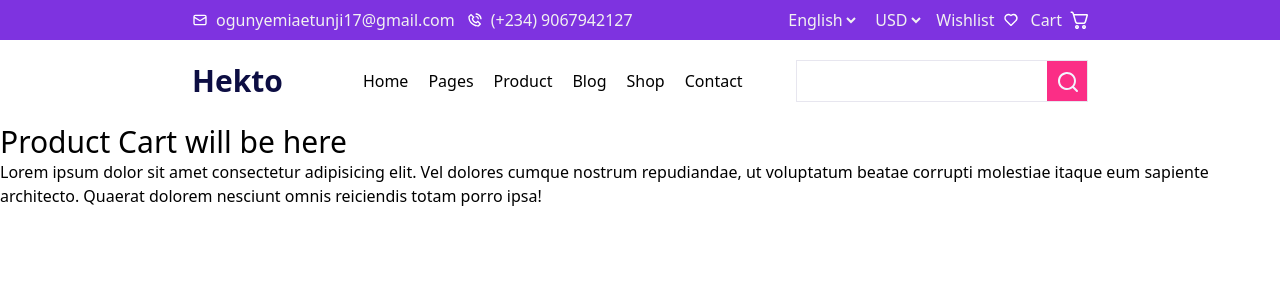
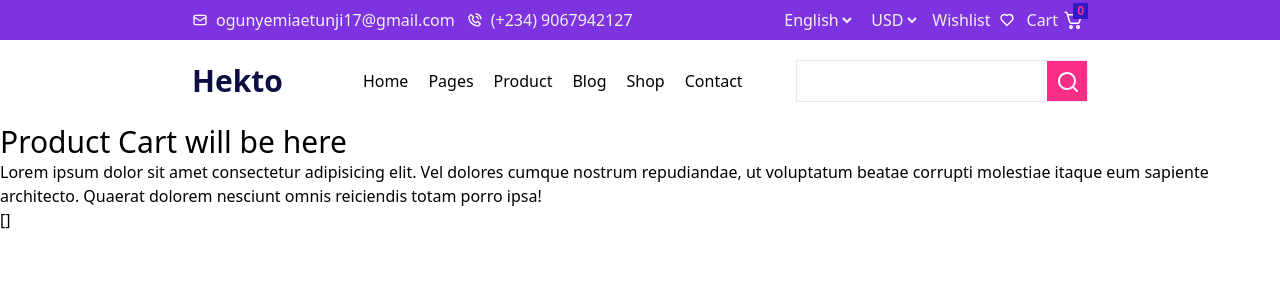
Before and after one commit to Jamleads/Ecommerce-React-app, a React (Vite) app: page /cart in a window 1280 px wide. Shown: the top 300 px of the page. Built offline with nearby package versions, Linux system fonts and the light colour scheme.

Commit message:
cart functionalities

```diff
--- a/src/Components/Cart.jsx
+++ b/src/Components/Cart.jsx
@@ -1,6 +1,8 @@
 import React from "react";
+import { useSelector } from "react-redux";
 
 const Cart = () => {
+  const productCart = useSelector((state) => state.cart);
   return (
     <div>
       <div className="text-3xl">Product Cart will be here</div>
@@ -10,6 +12,8 @@ const Cart = () => {
         itaque eum sapiente architecto. Quaerat dolorem nesciunt omnis
         reiciendis totam porro ipsa!
       </p>
+
+      {JSON.stringify(productCart)}
     </div>
   );
 };
--- a/src/Components/Home.jsx
+++ b/src/Components/Home.jsx
@@ -1,8 +1,6 @@
 import React from "react";
 import Carousel from "./Carousel";
 import ProductCard1 from "./ProductCard1";
-import Cart from "./Cart";
-import { Link } from "react-router-dom";
 import { useState, useEffect } from "react";
 import { useDispatch } from "react-redux";
 import { add } from "../store/cartSlice";
@@ -10,6 +8,7 @@ import { toast, ToastContainer } from "react-toastify";
 import "react-toastify/dist/ReactToastify.css";
 
 const Home = () => {
+  // Fetching data
   const [products, getProduct] = useState([]);
   useEffect(() => {
     fetch("https://fakestoreapi.com/products")
@@ -20,19 +19,27 @@ const Home = () => {
       });
   }, []);
 
+  // Add to cart function
   const dispatch = useDispatch();
   const addToCart = (product) => {
     // dispatch an add action
     dispatch(add(product));
     showToast("Item successfully added to cart!");
   };
+
+  // Add to cart alert message
   const showToast = (message) => {
     toast.success(message, {
       position: "top-center",
       autoClose: 3000, // Close the notification after 2 seconds
-      hideProgressBar: false,
+      hideProgressBar: true,
     });
   };
+
+  // Add to favourites
+  // const addToFavourite = (product) => {
+  //   dispatch(add2(product));
+  // };
 
   return (
     <div>
@@ -48,6 +55,7 @@ const Home = () => {
                 imageHeight="h-[200px]"
                 detailsHeight="h-[150px]"
                 onClickCart={() => addToCart(product)}
+                onClickFavourite={() => addToFavourite(product)}
               />
             </div>
           ))}
--- a/src/Components/Nav.jsx
+++ b/src/Components/Nav.jsx
@@ -6,10 +6,12 @@ import phoneIcon from "/assets/phone-icon.svg";
 import favouritesIcon from "/assets/favourite-icon.svg";
 import cartIcon from "/assets/cart-icon.svg";
 import searchIcon from "/assets/search-icon.svg";
-import Home from "./Home";
 import { Link } from "react-router-dom";
+import { useSelector } from "react-redux";
 
 const Nav = () => {
+  const cartProducts = useSelector((state) => state.cart);
+
   return (
     <>
       <div className="nav w-full fixed top-0 left-0 right-0 left-0">
@@ -88,7 +90,12 @@ const Nav = () => {
               <Link to="/cart">
                 <div className="cart-wrap flex items-center">
                   <p className="text-offWhite text-base">Cart</p>
-                  <img src={cartIcon} alt="cart-icon" className="ml-2" />
+                  <div className="relative h-full w-[30px] flex items-center justify-center">
+                    <p className="absolute -top-2 right-0 px-1 ml-2 text-pink text-xs bg-[#2F1AC4] font-bold ">
+                      {cartProducts.length}
+                    </p>
+                    <img src={cartIcon} alt="cart-icon" className="" />
+                  </div>
                 </div>
               </Link>
             </div>
--- a/src/Components/ProductCard1.jsx
+++ b/src/Components/ProductCard1.jsx
@@ -13,6 +13,7 @@ const ProductCard1 = ({
   detailsHeight,
   imageHeight,
   onClickCart,
+  onClickFavourite,
 }) => {
   return (
     <div className={`w-[100%] shadow-lg ${herf} ${style}`}>
@@ -29,7 +30,10 @@ const ProductCard1 = ({
             <img src={cartIcon} alt="cart-icon2" />
           </div>
 
-          <div className="favourite-btn h-[30px] w-[30px] flex items-center justify-center rounded-full hover:bg-pink ease-in duration-300">
+          <div
+            className="favourite-btn h-[30px] w-[30px] flex items-center justify-center rounded-full hover:bg-pink ease-in duration-300"
+            onClick={onClickFavourite}
+          >
             <img src={favouritesIcon} alt="favourite-icon2" />
           </div>
 
--- /dev/null
+++ b/src/store/favouriteSlice.js
@@ -0,0 +1,14 @@
+import { createSlice } from "@reduxjs/toolkit";
+
+const favouriteSlice = createSlice({
+  name: "Favourites",
+  initialState: [],
+  reducers: {
+    add(state, action) {
+      state.push(action.payload);
+    },
+  },
+});
+
+export const { add } = favouriteSlice.actions;
+export default favouriteSlice.reducer;
```
